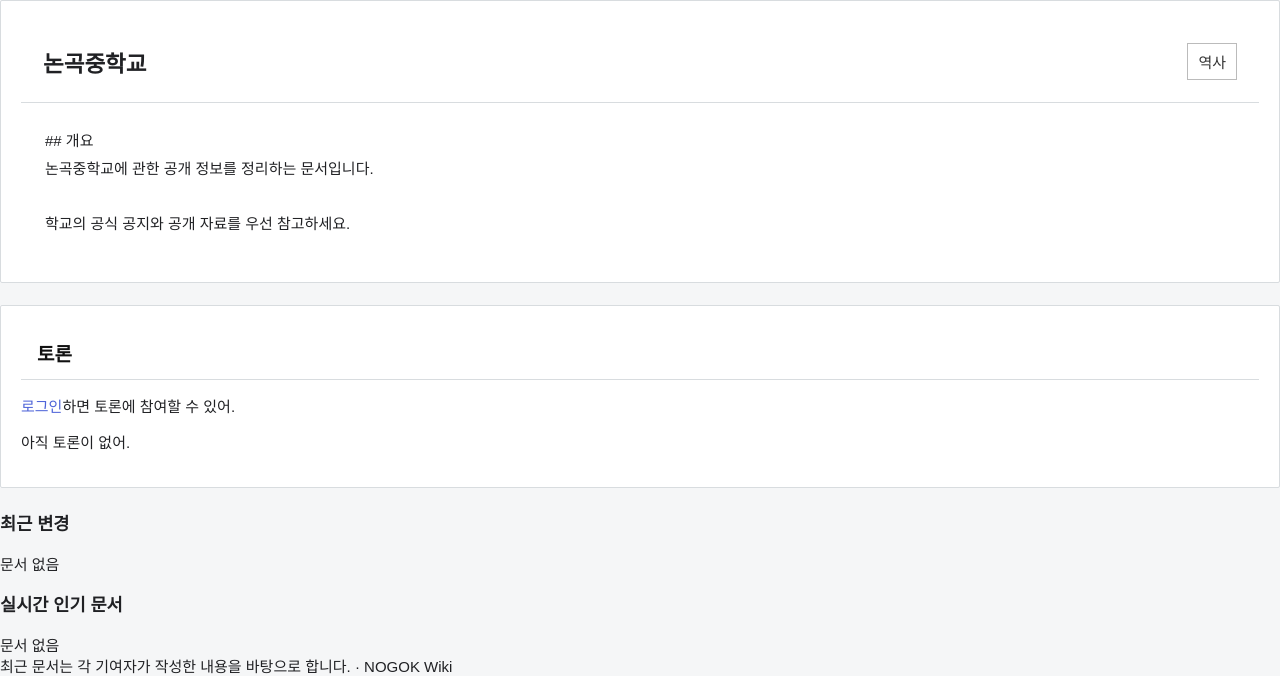
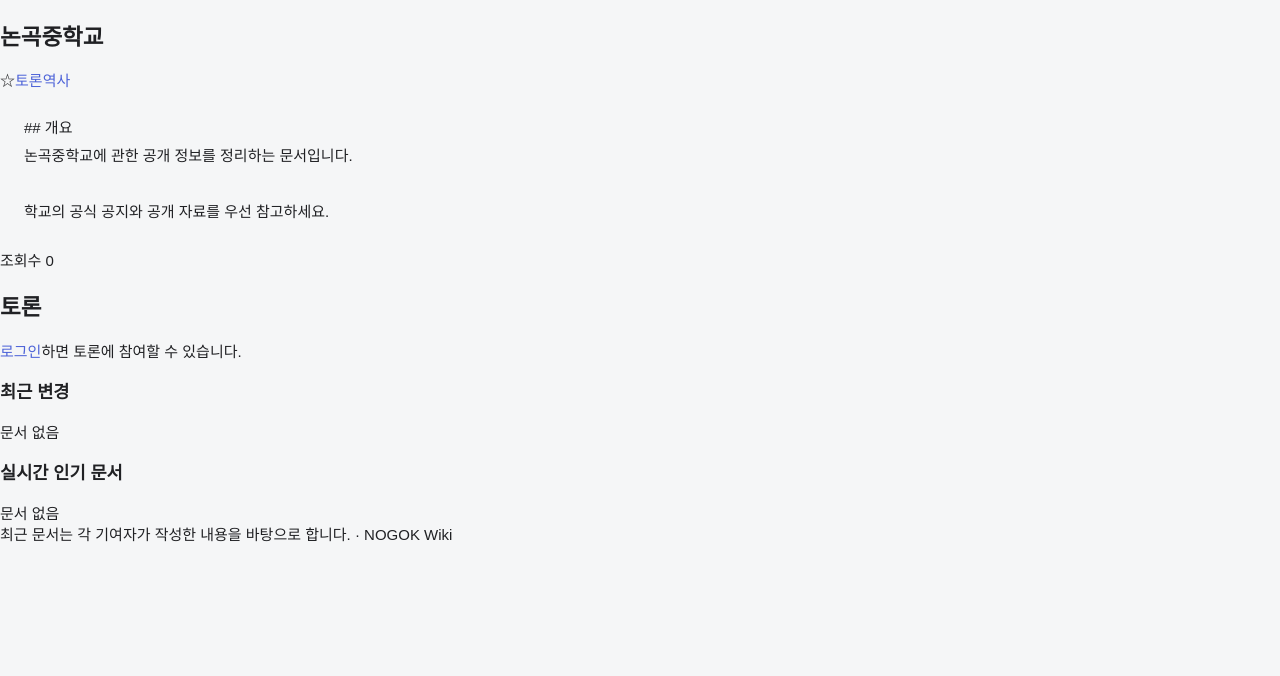
Before and after one commit to tjrtmdcks0917-crypto/nongok-wiki, a Flask app: a page that uses templates/wiki.html in a window 1280 px wide. Shown: the part 144-820 px from the top of the page. After the commit the page ends 686 px from the top, so only its background shows below. Run offline with Flask 3, Linux system fonts and the light colour scheme; data comes from the database, SQL or seed files in the repository; data that the repository does not hold is empty; some libraries are stand-ins or nearby versions.

Commit message:
Rebuild NOGOK wiki with ISHSWiki-inspired internal structure

```diff
--- a/templates/wiki.html
+++ b/templates/wiki.html
@@ -1,9 +1,7 @@
-{% extends "base.html" %}
-{% block title %}{{ page.title }} - 논곡중나무위키{% endblock %}
-{% block content %}
-<article class="card article"><div class="article-head"><h1>{{ page.title }}</h1><div class="actions">{% if current_user %}<a href="{{ url_for('edit', title=page.title) }}">편집</a>{% endif %}<a href="{{ url_for('history', title=page.title) }}">역사</a></div></div>
-{% if page.protected %}<div class="notice">🔒 관리자에 의해 보호된 문서입니다.</div>{% endif %}<div class="wiki-body">{{ content_html|safe }}</div></article>
-<section class="card"><h2>토론</h2>{% if current_user %}<form method="post" action="{{ url_for('discuss', page_id=page.id) }}"><input type="hidden" name="csrf" value="{{ csrf }}"><textarea name="body" maxlength="2000" placeholder="문서에 관한 의견을 작성해줘."></textarea><button>토론 작성</button></form>{% else %}<p><a href="{{ url_for('login') }}">로그인</a>하면 토론에 참여할 수 있어.</p>{% endif %}
-{% for d in discussions %}<div class="discussion"><b>{{ d.username or '탈퇴 사용자' }}</b><small>{{ d.created_at }}</small><p>{{ d.body }}</p></div>{% else %}<p>아직 토론이 없어.</p>{% endfor %}</section>
-{% if current_user %}<section class="card"><h2>신고</h2><form method="post" action="{{ url_for('report') }}"><input type="hidden" name="csrf" value="{{ csrf }}"><input type="hidden" name="page_id" value="{{ page.id }}"><textarea name="reason" maxlength="1000" placeholder="문서에서 문제가 되는 부분과 이유를 적어줘."></textarea><button>문서 신고</button></form></section>{% endif %}
-{% endblock %}
+{% extends "base.html" %}{% block title %}{{page.title}} - NOGOK Wiki{% endblock %}{% block content %}
+<article class="document"><div class="doc-title"><h1>{{page.title}}</h1><div class="doc-tools"><span>☆</span>{% if current_user %}<a href="{{url_for('edit',title=page.title)}}">편집</a>{% endif %}<a href="#discussion">토론</a><a href="{{url_for('history',title=page.title)}}">역사</a></div></div>
+{% if page.protected %}<div class="official">🔒 관리자에 의해 보호된 문서입니다.</div>{% endif %}
+<div class="wiki-body">{{content_html|safe}}</div><div class="meta">조회수 {{page.views}}</div>
+<h2 class="section" id="discussion">토론</h2>{% if current_user %}<form method="post" action="{{url_for('discuss',page_id=page.id)}}"><input type="hidden" name="csrf" value="{{csrf}}"><textarea name="body" maxlength="2000" placeholder="문서에 관한 의견"></textarea><button>토론 작성</button></form>{% else %}<p><a href="{{url_for('login')}}">로그인</a>하면 토론에 참여할 수 있습니다.</p>{% endif %}
+{% for d in discussions %}<div class="discussion"><b>{{d.username or '탈퇴 사용자'}}</b> <small>{{d.created_at}}</small><p>{{d.body}}</p></div>{% endfor %}
+</article>{% endblock %}
```
